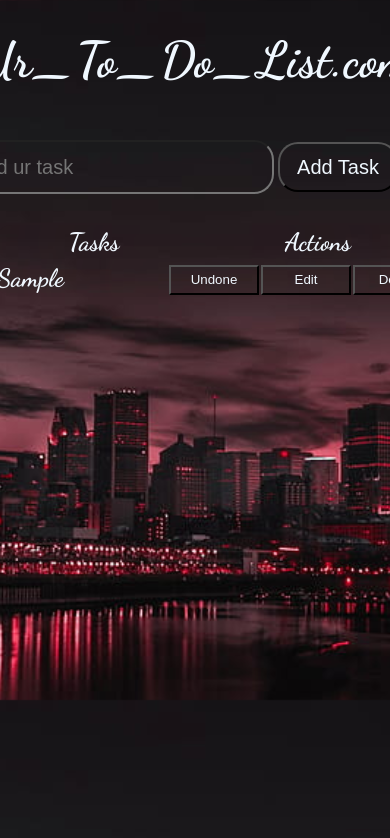
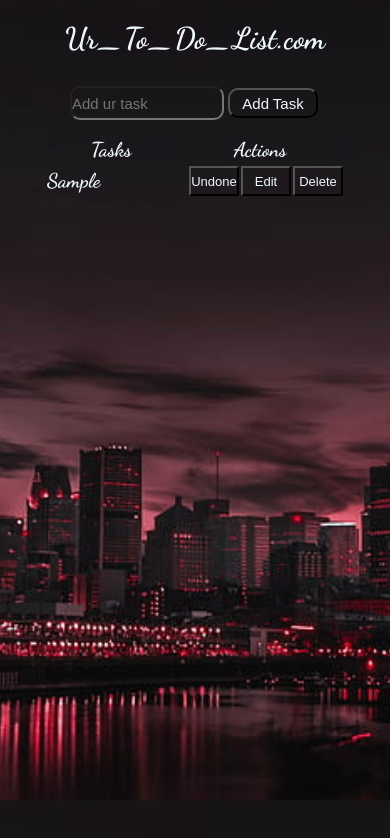
Before and after one commit to MelissaSequeira/todolistgithub.io, a plain HTML site: page index.html in a window 390 px wide. Both pictures are taken after typing "Sample" into the empty fields and a click on the button "Add Task". Shown: the top 838 px of the page. Drawn offline with Linux system fonts and the light colour scheme.

Commit message:
Update1 style.css

```diff
--- a/style.css
+++ b/style.css
@@ -80,3 +80,61 @@ table{
     height: 30px;
     width: 8000px;
 }
+@media (max-width:700px){
+    body{
+        height: 800px;
+        width:auto;
+    }
+    .title{
+        margin-top: 20px;
+        font-size: 30px;
+    }
+    .add-item{
+        margin-top:30px;
+        height: 50px;
+        width: 250px;
+    }
+    .itemtext{
+        height: 30px;
+        width:150px;
+        border-radius: 10px;
+        font-size: 15px;
+    }
+    .add-btn{
+        height: 30px;
+        width:90px;
+        border-radius: 10px;
+        font-size: 15px;
+    }
+    .added-item {
+        height: 300px;
+        width: 500px;
+        font-size: 20px;
+        display: flex;
+        justify-content: center;
+        align-items: flex-start;
+    }
+
+    .task{
+        height: 30px;
+        width: 450px;
+        display: flex;
+        flex-direction: row;
+        justify-content: space-between;
+    }
+    table{
+        border: 1px black;
+        border-radius: 20px;
+        height: auto;
+        width: 300px;
+    }
+    .btns{
+        height: 30px;
+        width: 50px;
+        font-size: 13px;
+    }
+    .addedrow{
+        height: 30px;
+        width: 800px;
+    }
+}
```
